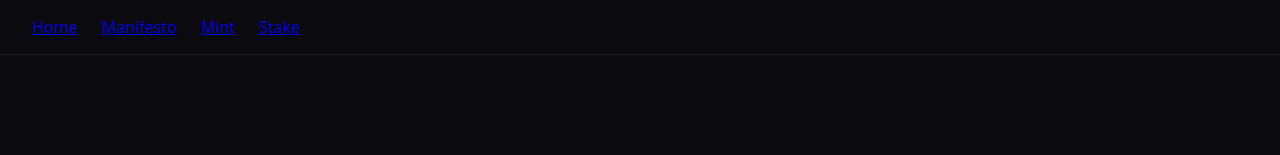
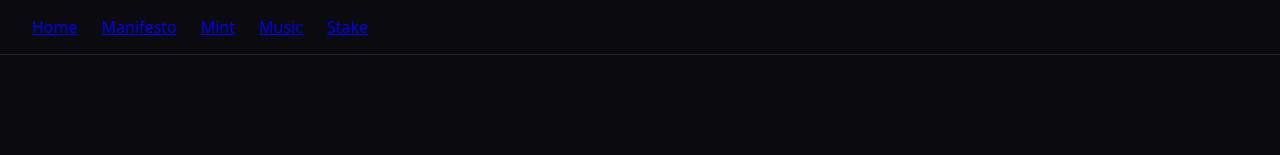
Before and after one commit to ONGOD6/bit-brains-web, a Next.js app: page / in a window 1280 px wide. Shown: the top 155 px of the page. Built offline with nearby package versions, Linux system fonts and the light colour scheme.

Commit message:
Update layout.tsx
Add Music page to navigation

```diff
--- a/app/layout.tsx
+++ b/app/layout.tsx
@@ -26,6 +26,7 @@ export default function RootLayout({
           <Link href="/">Home</Link>
           <Link href="/manifesto">Manifesto</Link>
           <Link href="/mint">Mint</Link>
+          <Link href="/music">Music</Link>
           <Link href="/stake">Stake</Link>
         </nav>
 
```
